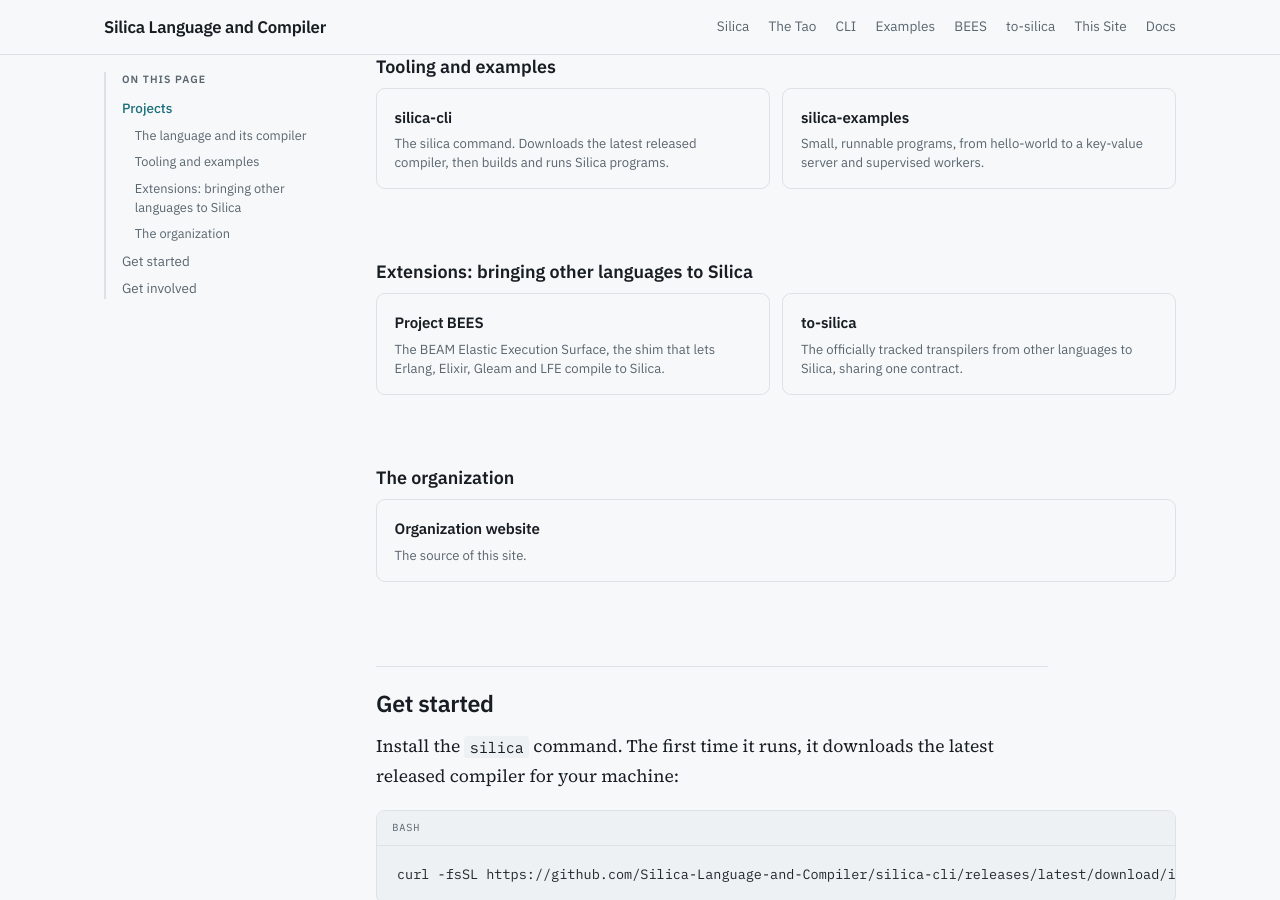
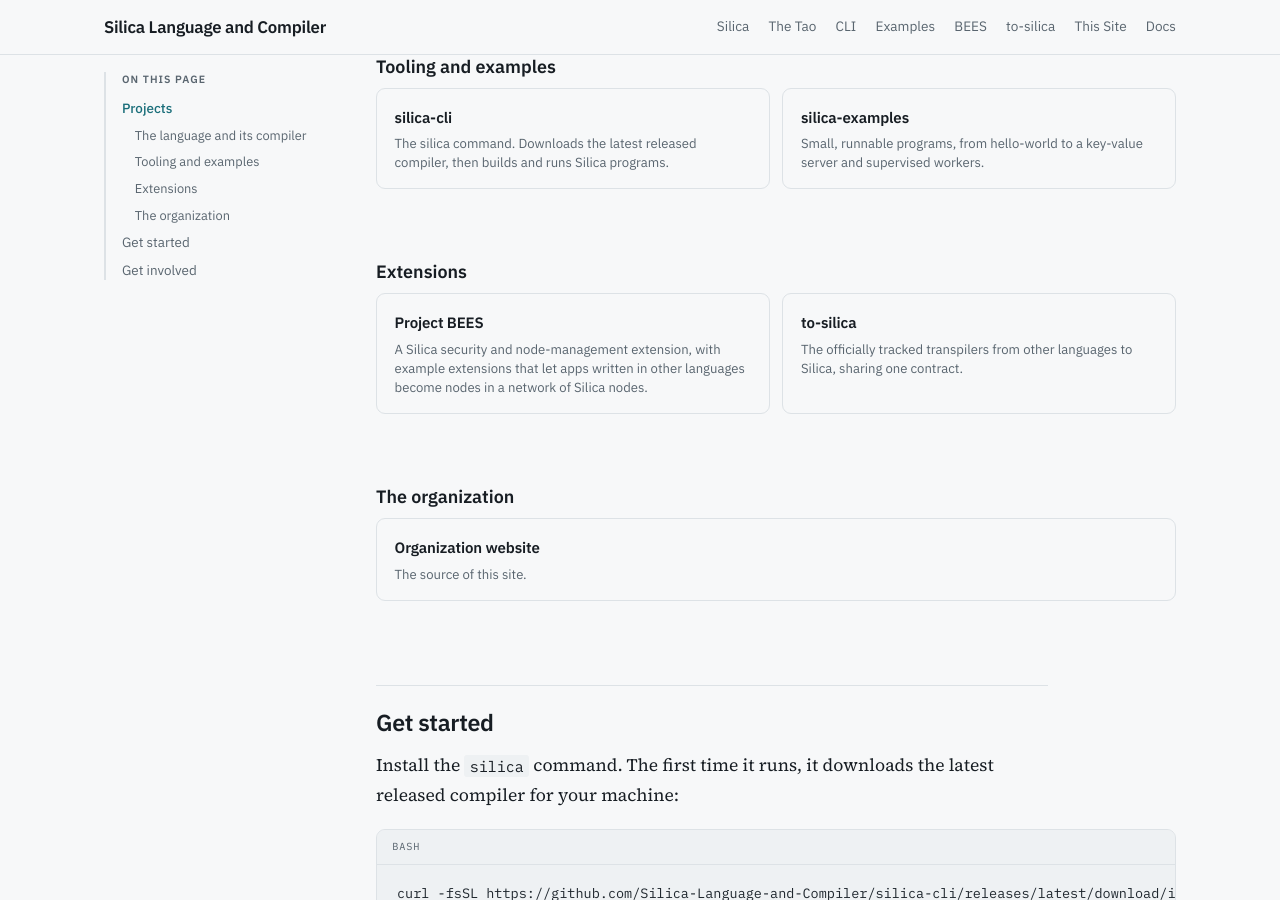
Before and after one commit to Silica-Language-and-Compiler/Silica-Language-and-Compiler.github.io, a Jekyll site: the page built from index.md, in a window 1280 px wide and 900 px high, scrolled down 1002 px. Built offline with Jekyll 4.4.1, drawn with Linux system fonts in a browser that asks for light colours.

Commit message:
Correct the Project BEES description
BEES is a Silica security and node-management extension, with example
extensions that let apps in other languages join a network of Silica
nodes. The Extensions heading no longer says it is only about bringing
other languages to Silica.

Co-Authored-By: Claude Opus 5.5 <noreply@anthropic.com>

```diff
--- a/_config.yml
+++ b/_config.yml
@@ -35,7 +35,7 @@ repos:
     tab: BEES
     title: Project BEES
     group: extensions
-    summary: The BEAM Elastic Execution Surface, the shim that lets Erlang, Elixir, Gleam and LFE compile to Silica.
+    summary: A Silica security and node-management extension, with example extensions that let apps written in other languages become nodes in a network of Silica nodes.
   - name: to-silica
     tab: to-silica
     title: to-silica
--- a/index.md
+++ b/index.md
@@ -15,7 +15,7 @@ The language itself is documented on the [Silica documentation site]({{ site.doc
 
 Every public repository in the organization. The tabs at the top of the page link to the same repositories.
 
-{% assign groups = "language|The language and its compiler,tools|Tooling and examples,extensions|Extensions: bringing other languages to Silica,org|The organization" | split: "," %}
+{% assign groups = "language|The language and its compiler,tools|Tooling and examples,extensions|Extensions,org|The organization" | split: "," %}
 {% for g in groups %}
 {% assign parts = g | split: "|" %}
 {% assign members = site.repos | where: "group", parts[0] %}
```
